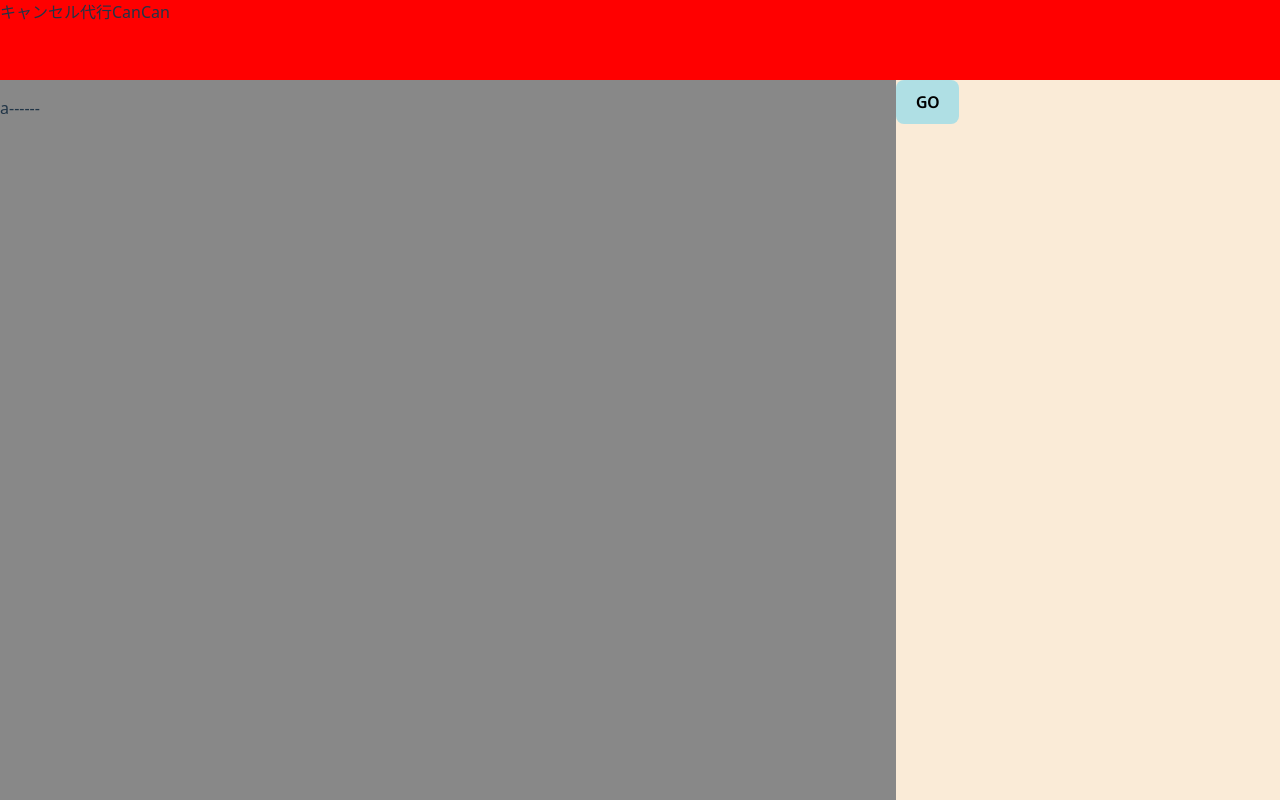
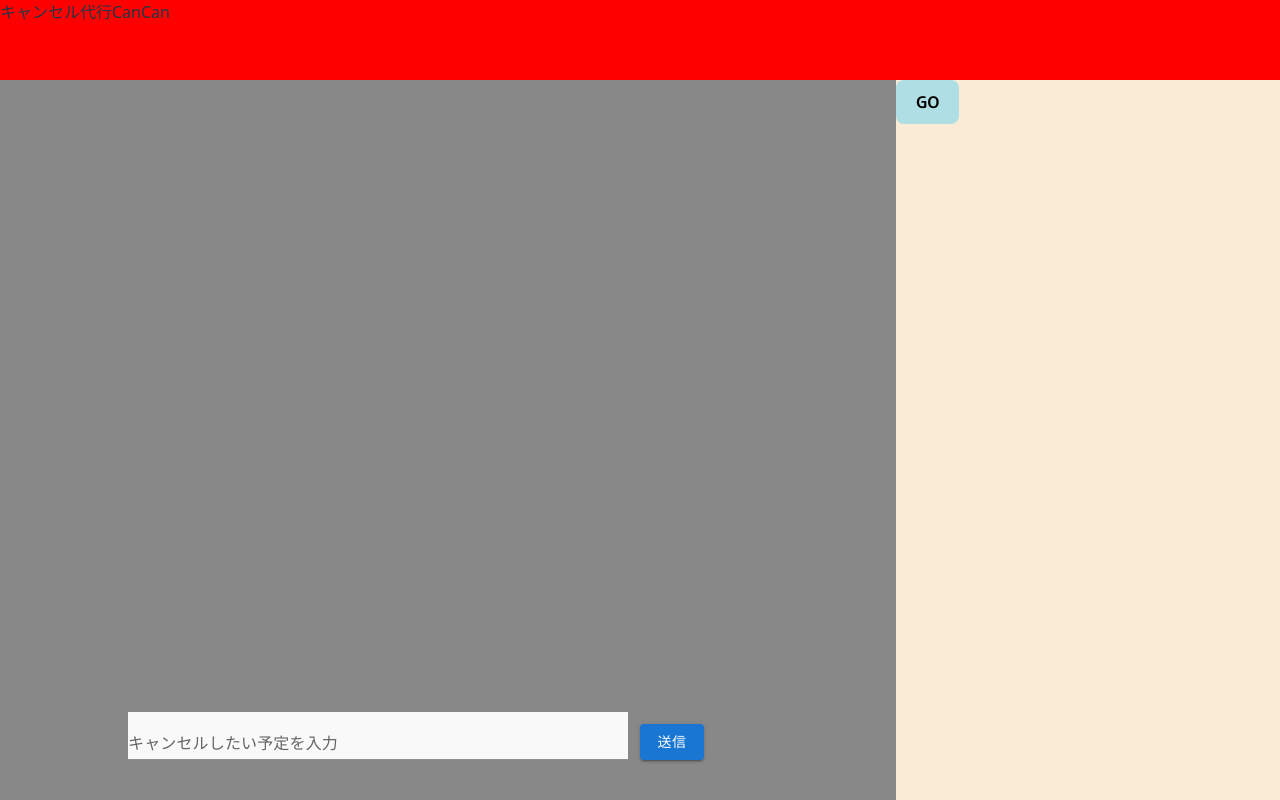
Before and after one commit to jack-app/jackHack2025_E, a React (Vite) app in the folder frontend/: page / in a window 1280 px wide. Built offline with nearby package versions, Linux system fonts and the light colour scheme.

Commit message:
入力ボックス

```diff
--- a/frontend/index.html
+++ b/frontend/index.html
@@ -8,7 +8,7 @@
 
     <link rel="icon" type="image/svg+xml" href="/vite.svg" />
     <meta name="viewport" content="width=device-width, initial-scale=1.0" />
-    <title>Vite + React</title>
+    <title>キャンセル代行CanCan</title>
   </head>
   <body>
     <div id="root"></div>
--- a/frontend/src/App.css
+++ b/frontend/src/App.css
@@ -1,9 +1,9 @@
-#root {
+/*#root {
   /* max-width: 1280px; */
   /* margin: 0 auto; */
   /* padding: 2rem; */
-  /* text-align: center; */
-}
+  /* text-align: center; }*/
+
 
 .header {
   position: fixed;
--- a/frontend/src/App.jsx
+++ b/frontend/src/App.jsx
@@ -1,5 +1,6 @@
-import { useState } from 'react'
+import { React, useState } from 'react'
 import './App.css'
+import { Button,TextField } from '@mui/material'
 
 function App() {
   const [count, setCount] = useState(0)
@@ -10,7 +11,21 @@ function App() {
 <div class="header">キャンセル代行CanCan</div>
 <div class="body">
     <div class="main">
-    <p>a------</p>
+    <TextField
+      id="standard-basic" label="キャンセルしたい予定を入力" variant="standard" multiline maxRows={4}
+      sx={{position:'absolute',
+        width:'500px',
+        left: '10%',
+        bottom : '5%',
+        backgroundColor: '#f9f9f9',}}>
+    </TextField>
+    <Button variant="contained"
+      sx={{ position: 'absolute',
+            bottom: '5%',
+            left:'50%',
+      }}>
+      送信
+    </Button>
     </div>
     <div class="setting">
       <button class="GObutton">GO</button>
```
